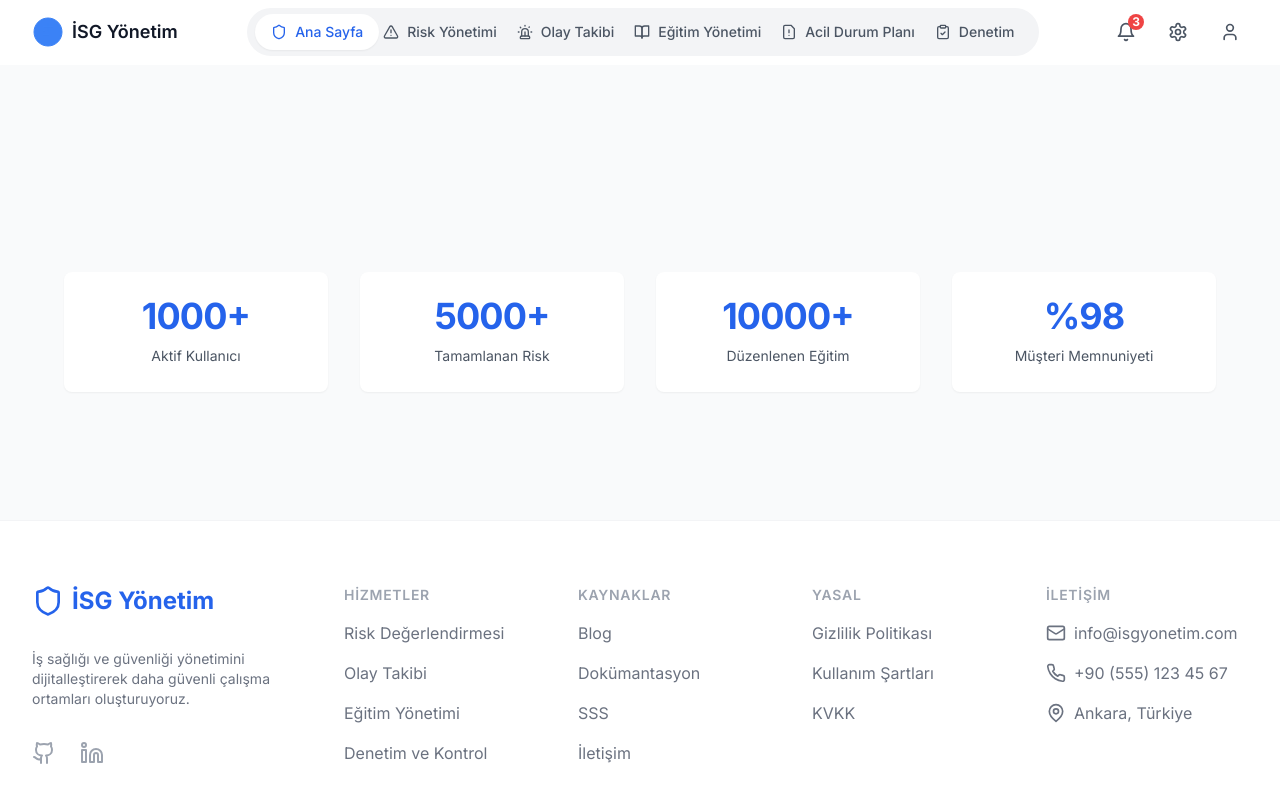
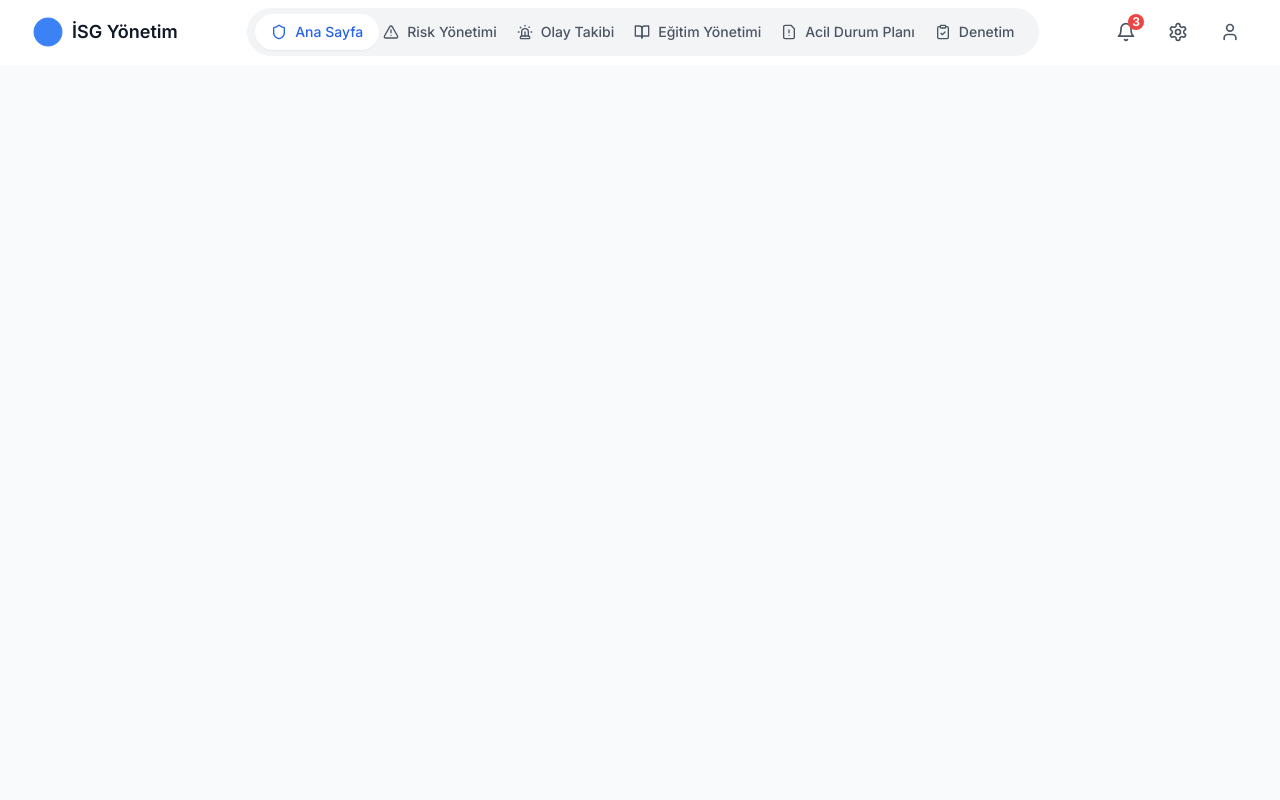
Before and after one commit to imehmetcn/isg, a Next.js app: page / in a window 1280 px wide. Shown: the top 800 px of the page. Built offline with nearby package versions, Linux system fonts and the light colour scheme.

Commit message:
Remove Stats component and clean up homepage

```diff
--- a/src/components/home/HomeContent.tsx
+++ b/src/components/home/HomeContent.tsx
@@ -1,11 +1,9 @@
 "use client";
-
-import { Stats } from "./Stats";
 
 export function HomeContent() {
   return (
-    <main>
-      <Stats />
+    <main className="flex min-h-screen flex-col items-center justify-between p-24">
+      {/* Ana sayfa içeriği buraya gelecek */}
     </main>
   );
 }
--- a/src/components/home/Stats.tsx
+++ /dev/null
@@ -1,32 +0,0 @@
-'use client';
-
-import { motion } from 'framer-motion';
-
-const stats = [
-  { id: 1, value: '1000+', label: 'Aktif Kullanıcı' },
-  { id: 2, value: '5000+', label: 'Tamamlanan Risk' },
-  { id: 3, value: '10000+', label: 'Düzenlenen Eğitim' },
-  { id: 4, value: '%98', label: 'Müşteri Memnuniyeti' },
-];
-
-export function Stats() {
-  return (
-    <section className="py-12 sm:py-16">
-      <motion.div
-        initial={{ opacity: 0, y: 20 }}
-        animate={{ opacity: 1, y: 0 }}
-        transition={{ duration: 0.5, delay: 0.4 }}
-        className="mx-auto max-w-7xl px-4 sm:px-6 lg:px-8"
-      >
-        <dl className="grid grid-cols-1 gap-x-8 gap-y-12 sm:grid-cols-2 lg:grid-cols-4 text-center">
-          {stats.map((stat) => (
-            <div key={stat.id} className="bg-white rounded-lg shadow-sm p-6 hover:shadow-md transition-shadow">
-              <dt className="text-4xl font-bold tracking-tight text-blue-600">{stat.value}</dt>
-              <dd className="mt-2 text-sm leading-6 text-gray-600">{stat.label}</dd>
-            </div>
-          ))}
-        </dl>
-      </motion.div>
-    </section>
-  );
-}
```
